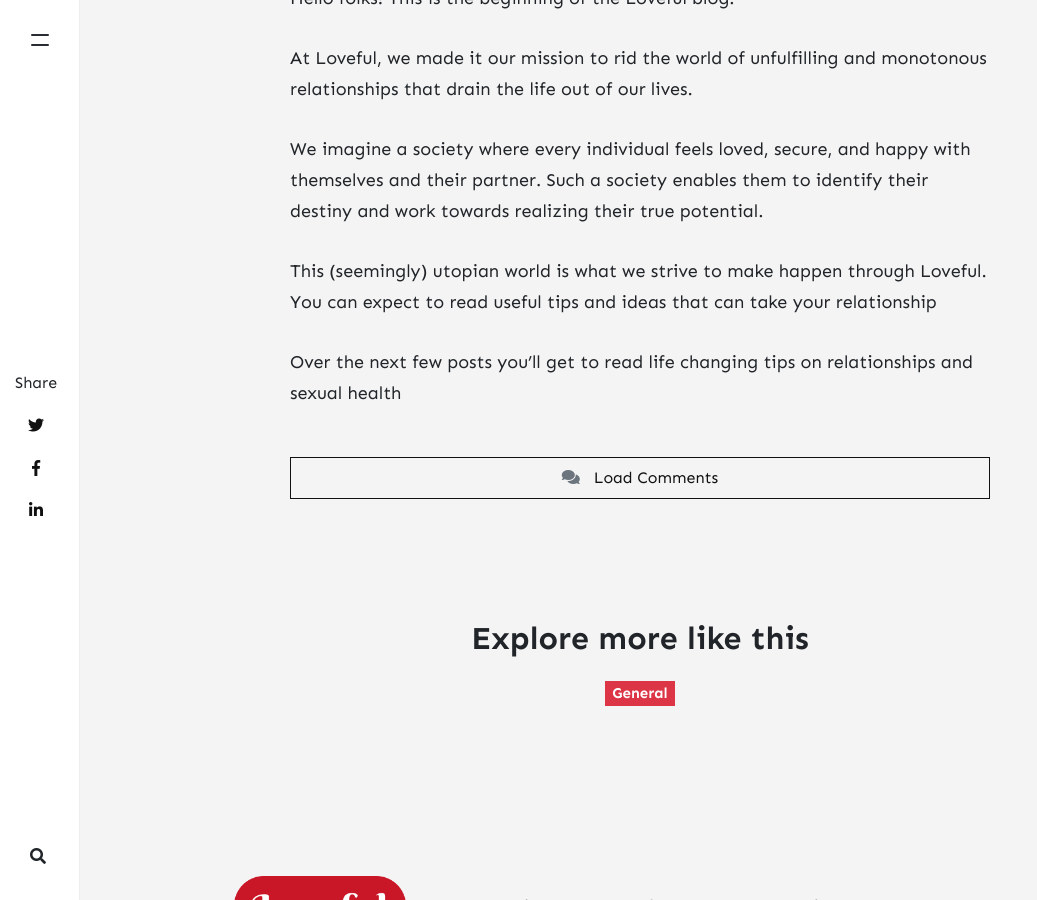
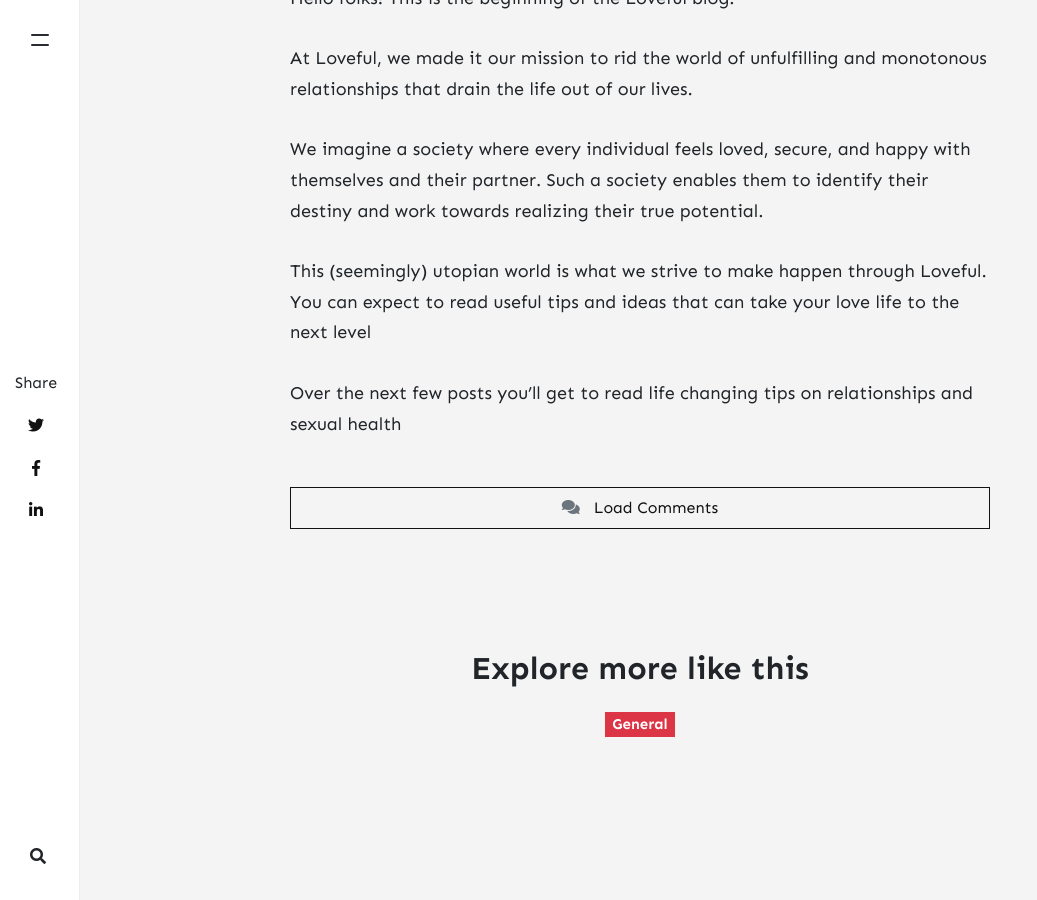
Before and after one commit to stackbit-projects/happy-zebra-28bc2, a Jekyll site: the page built from _posts/2021-09-01-welcome-to-loveful.md, in a window 1280 px wide and 900 px high, scrolled down 1060 px. Shown: the whole window, without its empty margins (0-1037 px from the left). Built offline with Jekyll 4.4.1, drawn with Linux system fonts in a browser that asks for light colours; nearby versions of some CDN libraries; comment, search, counter and statistics services are not loaded.

Commit message:
2021-09-01-welcome-to-loveful.md: changed

```diff
--- a/_posts/2021-09-01-welcome-to-loveful.md
+++ b/_posts/2021-09-01-welcome-to-loveful.md
@@ -13,6 +13,6 @@
 
 We imagine a society where every individual feels loved, secure, and happy with themselves and their partner. Such a society enables them to identify their destiny and work towards realizing their true potential.
 
-This (seemingly) utopian world is what we strive to make happen through Loveful. You can expect to read useful tips and ideas that can take your relationship
+This (seemingly) utopian world is what we strive to make happen through Loveful. You can expect to read useful tips and ideas that can take your love life to the next level
 
 Over the next few posts you'll get to read life changing tips on relationships and sexual health
```
